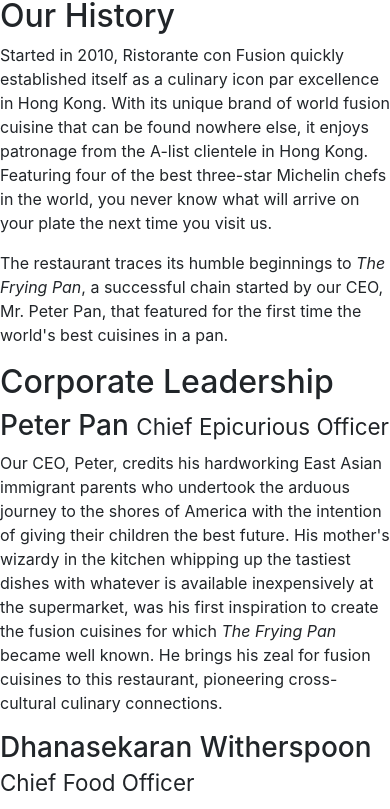
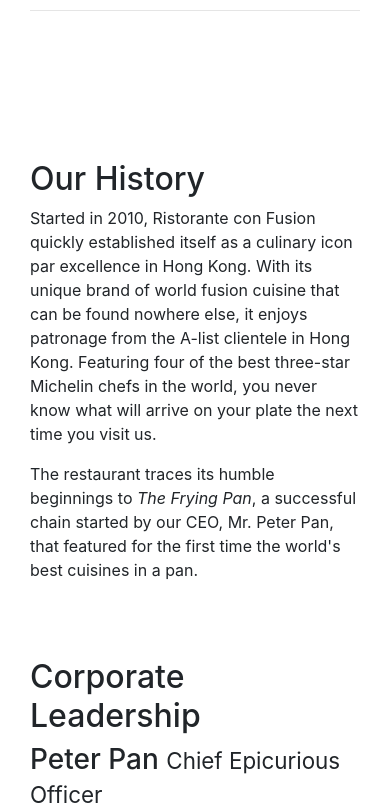
Before and after one commit to christophermontero/UI-Bootstrap4, a website: page index.html in a window 390 px wide. Shown: the part 451-1260 px from the top of the page. Drawn offline with nearby package versions, Linux system fonts and the light colour scheme.

Commit message:
Divided the rows with columns for a responsive design in aboutus page

```diff
--- a/css/styles.css
+++ b/css/styles.css
@@ -6,7 +6,7 @@
 .row-content {
 	margin: 0px auto;
 	padding: 30px 0px 30px 0px;
-	min-height: 250px;
+	min-height: 200px;
 }
 
 .footer {
--- a/index.html
+++ b/index.html
@@ -32,16 +32,16 @@
         </div>
     </header>
 
-    <div>
-        <div>
-            <div>
+    <div class="container">
+        <div class="row row-content">
+            <div class="col-12 col-sm-12">
                <h3>About Us</h3>
                <hr>
             </div>
         </div>
 
-        <div>
-            <div>
+        <div class="row row-content">
+            <div class="col-12 col-sm-6">
                 <h2>Our History</h2>
                 <p>Started in 2010, Ristorante con Fusion quickly established itself as a culinary icon par excellence in Hong Kong. With its unique brand of world fusion cuisine that can be found nowhere else, it enjoys patronage from the A-list clientele in Hong Kong.  Featuring four of the best three-star Michelin chefs in the world, you never know what will arrive on your plate the next time you visit us.</p>
                 <p>The restaurant traces its humble beginnings to <em>The Frying Pan</em>, a successful chain started by our CEO, Mr. Peter Pan, that featured for the first time the world's best cuisines in a pan.</p>
@@ -50,9 +50,8 @@
             </div>
         </div>
 
-
-        <div>
-            <div>
+        <div class="row row-content">
+            <div class="col-12">
                 <h2>Corporate Leadership</h2>
                 <h3>Peter Pan <small>Chief Epicurious Officer</small></h3>
                 <p>Our CEO, Peter, credits his hardworking East Asian immigrant parents who undertook the arduous journey to the shores of America with the intention of giving their children the best future. His mother's wizardy in the kitchen whipping up the tastiest dishes with whatever is available inexpensively at the supermarket, was his first inspiration to create the fusion cuisines for which <em>The Frying Pan</em> became well known. He brings his zeal for fusion cuisines to this restaurant, pioneering cross-cultural culinary connections.</p>
```
